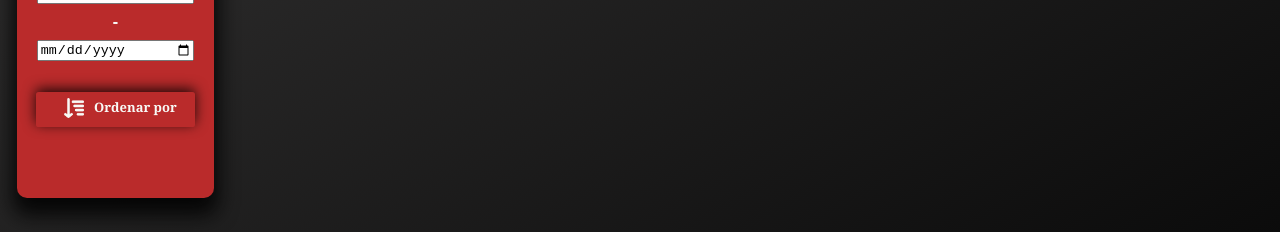
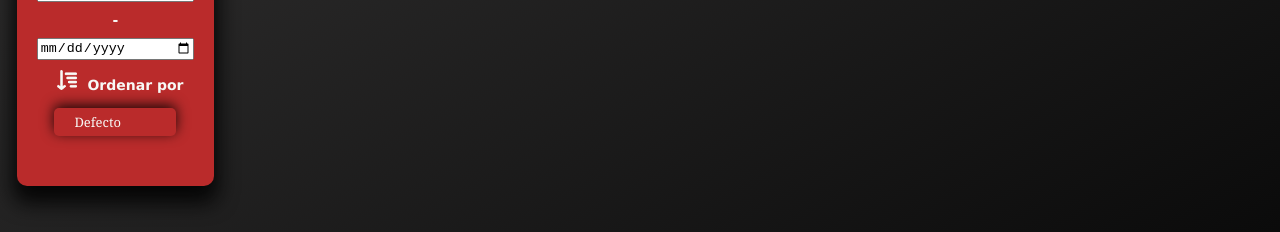
Before and after one commit to n-rogget/Muvi, a React (Vite) app: page / in a window 1280 px wide. Shown: the part 371-603 px from the top of the page. Built offline with nearby package versions, Linux system fonts and the light colour scheme; no server answers.

Commit message:
Cambio de input por select en orderBy

```diff
--- a/src/components/sideBar.tsx
+++ b/src/components/sideBar.tsx
@@ -30,7 +30,7 @@ export default function Sidebar({
       .catch((error) => console.error(error));
   }, []);
 
-
+  // input por select
   return (
     <section className="side">
       <img
@@ -128,26 +128,25 @@ export default function Sidebar({
               <img src="src/images/Ordenar.png"
                 alt="Ordenar"
                 className="imgSidebar" />Ordenar por</section>
-            <section className="list-choice-objects"
+            <select className="list-choice-objects"
               id="ordenar"
               onChange={(event) => {
                 setSortBy(event.target.value);
               }}>
-              <label>
-                <input
+              <option
+                value={'default'}
+                className="orderYear">
+                Defecto</option>
+              <option
                 value={'new'}
-                  type="radio"
-                  name="orderYear" />
-                <span>Más nuevas</span>
-              </label>
-              <label>
-                <input
+                className="orderYear">
+                Más nuevas</option>
+              <option
                 value={'old'}
-                  type="radio"
-                  name="orderYear" />
-                <span>Más antiguas</span>
-              </label>
-            </section>
+                className="orderYear" >
+                Más antiguas</option>
+
+            </select>
           </section>
         </section>
       </section>
--- a/src/config/config.tsx
+++ b/src/config/config.tsx
@@ -17,8 +17,7 @@ export const getMovies = (
       }
     };
     fetch(
-      `https://api.themoviedb.org/3/discover/movie?include_adult=false&include_video=false&language=es&page=${page}&primary_release_date.gte=${initial}&primary_release_date.lte=${final}&sort_by=popularity.desc&with_genres=27||53${
-        filteredMovies > 0 ? filteredMovies : ""
+      `https://api.themoviedb.org/3/discover/movie?include_adult=false&include_video=false&language=es&page=${page}&primary_release_date.gte=${initial}&primary_release_date.lte=${final}&sort_by=popularity.desc&with_genres=27||53${filteredMovies > 0 ? filteredMovies : ""
       }`,
       options
     )
@@ -26,10 +25,16 @@ export const getMovies = (
       .then((response) => {
         // Array de movies de la API
         let movies: MovieData[] = response?.results;
+
         if (sortBy === "old") {
           movies = orderOld(movies);
-        } else {
+        }
+
+        else if  (sortBy === 'new') {
           movies = orderNew(movies);
+        }
+        else {
+          movies = sortDefault(movies)
         }
         resolve(movies);
       })
@@ -55,6 +60,10 @@ const orderOld = (movies: MovieData[]) =>
       return 0;
     }
   });
+const sortDefault = (movies: MovieData[]): MovieData[] => {
+  // Usar el método sort para ordenar las películas por popularidad descendente
+  return movies.sort((a, b) => b.popularity - a.popularity);
+};
 
 
 // Esta function obtiene los generos de la API y los retorna como un array de Generos
--- a/src/style/sideBar.css
+++ b/src/style/sideBar.css
@@ -202,7 +202,7 @@ body{
   font-family: 'Raleway', sans-serif;
   background:#3E4651;
 } */
-.list-choice {
+/* .list-choice {
   margin: 1.5em auto 1.5em auto;
   position: relative;
   cursor: pointer;
@@ -303,7 +303,7 @@ body{
 
 .list-choice:hover .list-choice-objects {
   max-height: 540px;
-}
+} */
 
 h4 {
   padding: 5px 0px;
@@ -313,3 +313,23 @@ h4 {
 .sidebar-input {
   margin: 10px;
 }
+select {
+  appearance: none;
+  padding: 5px 20px;
+  margin-top: 15px;
+  border-radius: 5px;
+  border: none;
+  background-color: #BA2B2B;
+  color: #F8F9F6;
+  font-size: 13px;
+  font-family: Cambria, Cochin, Georgia, Times, 'Times New Roman', serif;
+  box-shadow: 0px -3px 13px 0px rgba(0, 0, 0, 0.85);
+  -webkit-box-shadow: 0px -3px 13px 0px rgba(0, 0, 0, 0.85);
+  -moz-box-shadow: 0px -3px 13px 0px rgba(0, 0, 0, 0.85);
+  cursor: pointer;
+}
+
+select:focus {
+  outline: none;
+  background-color: #BA2B2B;
+}
```
Lines whose indentation alone changed are shown as unchanged.
